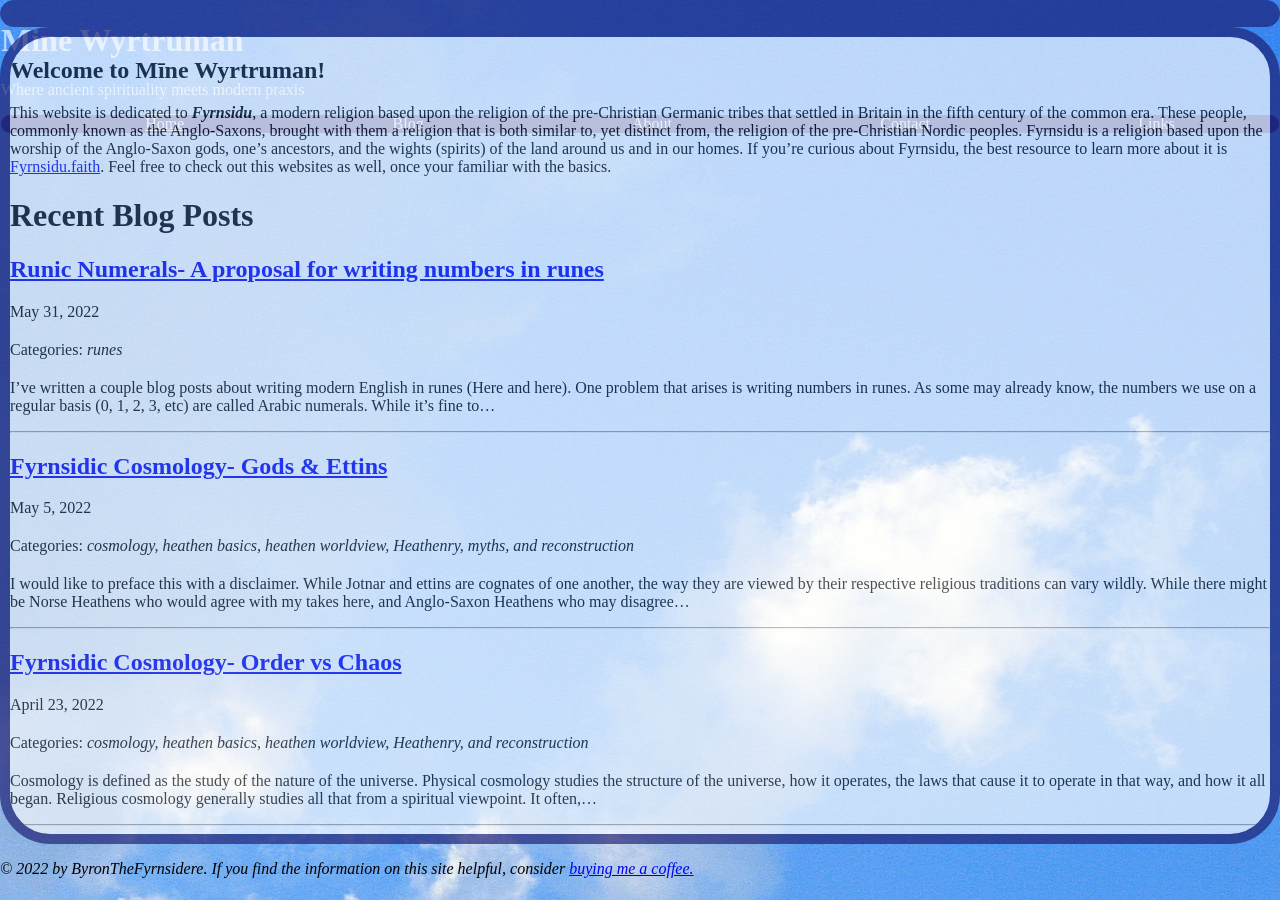
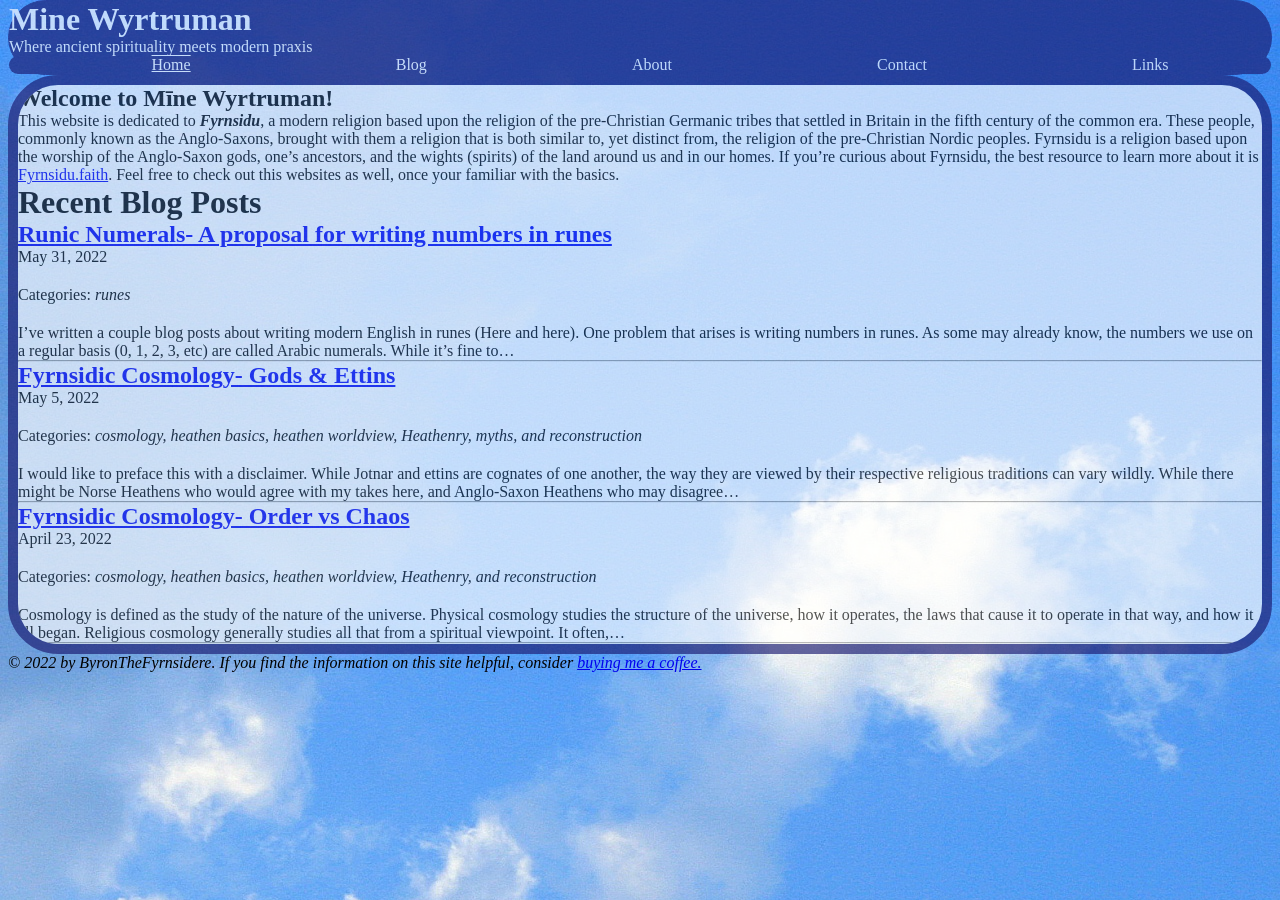
Before and after one commit to byronpendason/byronpendason.github.io, a Jekyll site: the page built from index.md, in a window 1280 px wide. Built offline with Jekyll 4.4.1, drawn with Linux system fonts in a browser that asks for light colours; our own code applies the rules of GitHub Pages for plain Markdown files; comment, search, counter and statistics services are not loaded.

Commit message:
Update style.css

```diff
--- a/css/style.css
+++ b/css/style.css
@@ -6,6 +6,9 @@ html, body {
 }
 * {
   box-sizing: border-box;
+  margin-top: 0px;
+  margin-bottom: 0px;
+  height: auto;
 }
 #page {
   height: 100%;
@@ -17,8 +20,6 @@ html, body {
         background-image: url("/media/blue-sky-with-small-cloud.jpg");
         background-color: CornflowerBlue;
         color: black;
-        margin: 0px;
-        padding: 0px;
       }
       #header-text {
         border-style: solid;
@@ -28,7 +29,6 @@ html, body {
         background-color: midnightblue;
         color: white;
         opacity: 66%;
-        height: 3%;
       }
       nav ul {
         display: flex;
@@ -64,11 +64,9 @@ html, body {
         color: black;
         opacity: 0.66;
         overflow: auto;
-        height: auto;
       }
       #footer {
         color: black;
-        height: 1%;
       }
       p + p {
         margin-top: 1.25em;
```
